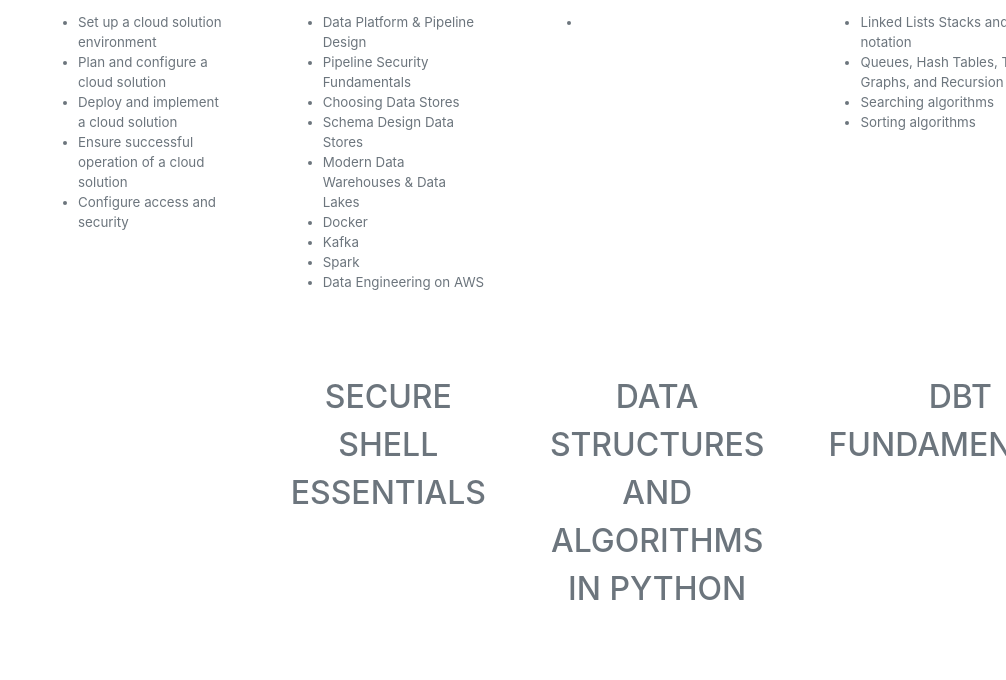
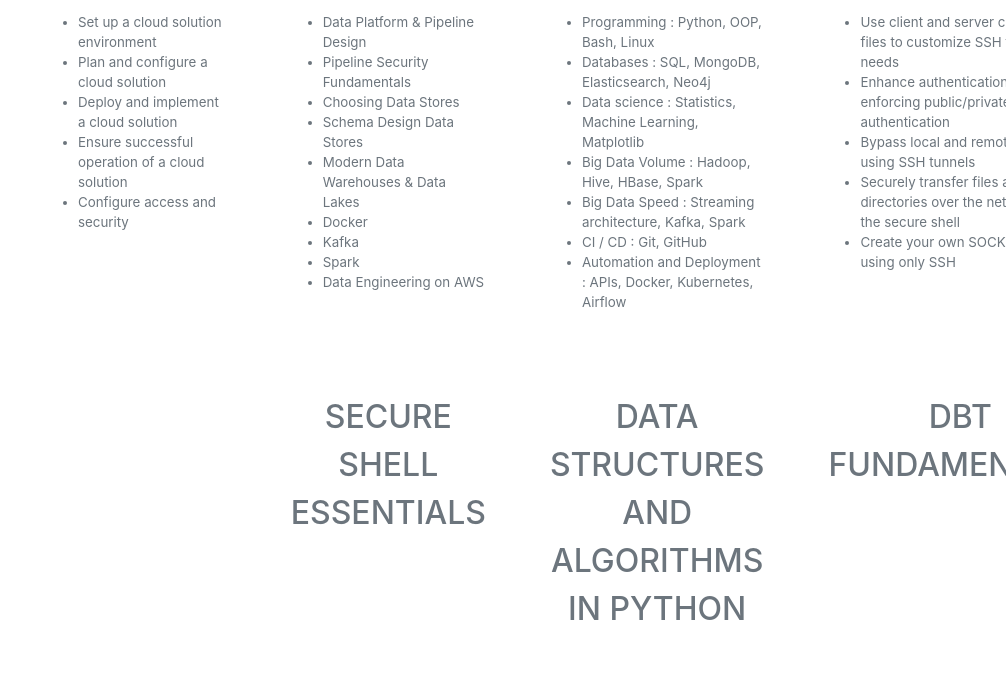
Before and after one commit to FelitaD/resume-frontend, a plain HTML site: page website/resume.html in a window 1280 px wide. Shown: the part 9680-10360 px from the top of the page, without its empty margins (274-1280 px from the left). Drawn offline with nearby package versions, Linux system fonts and the light colour scheme; no server answers; a web font is replaced by a local one.

Commit message:
Modify grid

```diff
--- a/website/resume.html
+++ b/website/resume.html
@@ -507,10 +507,16 @@
                     </div>
                     <div class="grid-item">
                         <div class="mb-3 text-center"><a
-                                href="https://www.credential.net/7f7fdc77-1dee-4fcc-a67e-61af3ad79014#gs.5pxg8"><i
+                                href="https://datascientest-documents.s3.eu-west-1.amazonaws.com/4d7696e4-b8ee-4f3f-a0cb-783c68a1cb0b.pdf"><i
                                     class="fa-solid fa-link"></i></a></div>
                         <ul style="font-size: smaller;">
-                            <li></li>
+                            <li>Programming : Python, OOP, Bash, Linux</li>
+                            <li>Databases : SQL, MongoDB, Elasticsearch, Neo4j</li>
+                            <li>Data science : Statistics, Machine Learning, Matplotlib </li>
+                            <li>Big Data Volume : Hadoop, Hive, HBase, Spark</li>
+                            <li>Big Data Speed : Streaming architecture, Kafka, Spark</li>
+                            <li>CI / CD : Git, GitHub</li>
+                            <li>Automation and Deployment : APIs, Docker, Kubernetes, Airflow</li>
                         </ul>
                     </div>
                     <div class="grid-item">
@@ -518,10 +524,11 @@
                                 href="https://www.datacamp.com/statement-of-accomplishment/course/f395013a940f318a3cd44abf67885e9dc49fdd38?raw=1"><i
                                     class="fa-solid fa-link"></i></a></div>
                         <ul style="font-size: smaller;">
-                            <li>Linked Lists Stacks and Big O notation</li>
-                            <li>Queues, Hash Tables, Trees, Graphs, and Recursion</li>
-                            <li>Searching algorithms</li>
-                            <li>Sorting algorithms</li>
+                            <li>Use client and server configuration files to customize SSH to your very needs</li>
+                            <li>Enhance authentication security by enforcing public/private key authentication</li>
+                            <li>Bypass local and remote firewalls using SSH tunnels</li>
+                            <li>Securely transfer files and directories over the network using the secure shell</li>
+                            <li>Create your own SOCKS5 proxy using only SSH</li>
                         </ul>
                     </div>
 
@@ -564,12 +571,7 @@
                                 href="https://www.udemy.com/certificate/UC-cd86f10c-3848-406b-ae9d-46e375e6e7c2"><i
                                     class="fa-solid fa-link"></i></a></div>
                         <ul style="font-size: smaller;">
-                            <li>Use client and server configuration files to customize SSH to your very needs</li>
-                            <li>Enhance authentication security by enforcing public/private key authentication</li>
-                            <li>Bypass local and remote firewalls using SSH tunnels</li>
-                            <li>Securely transfer files and directories over the network using the secure shell</li>
-                            <li>Run GUI applications over the network through SSH X11 forwarding</li>
-                            <li>Create your own SOCKS5 proxy using only SSH</li>
+                            <li></li>
                         </ul>
                     </div>
                     <div class="grid-item">
```
